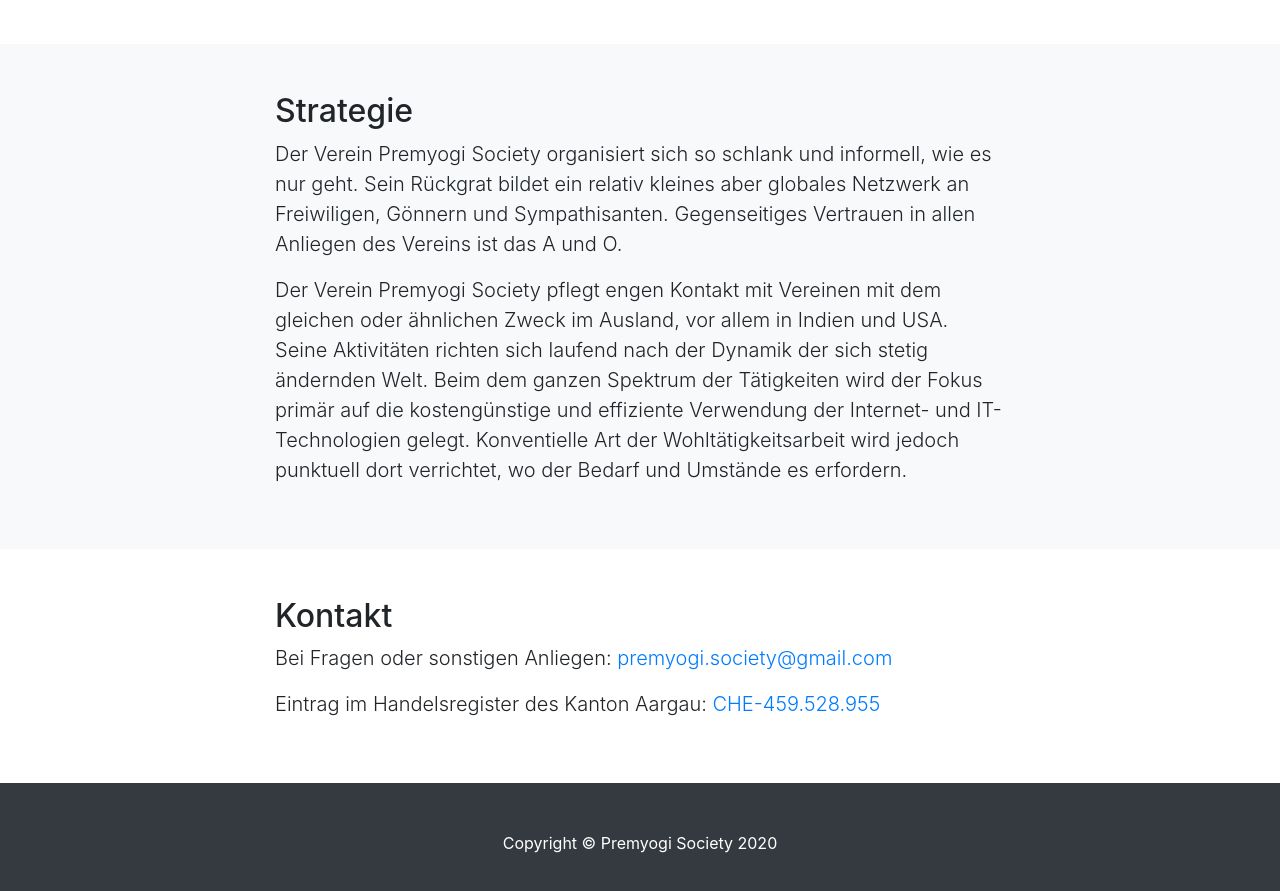
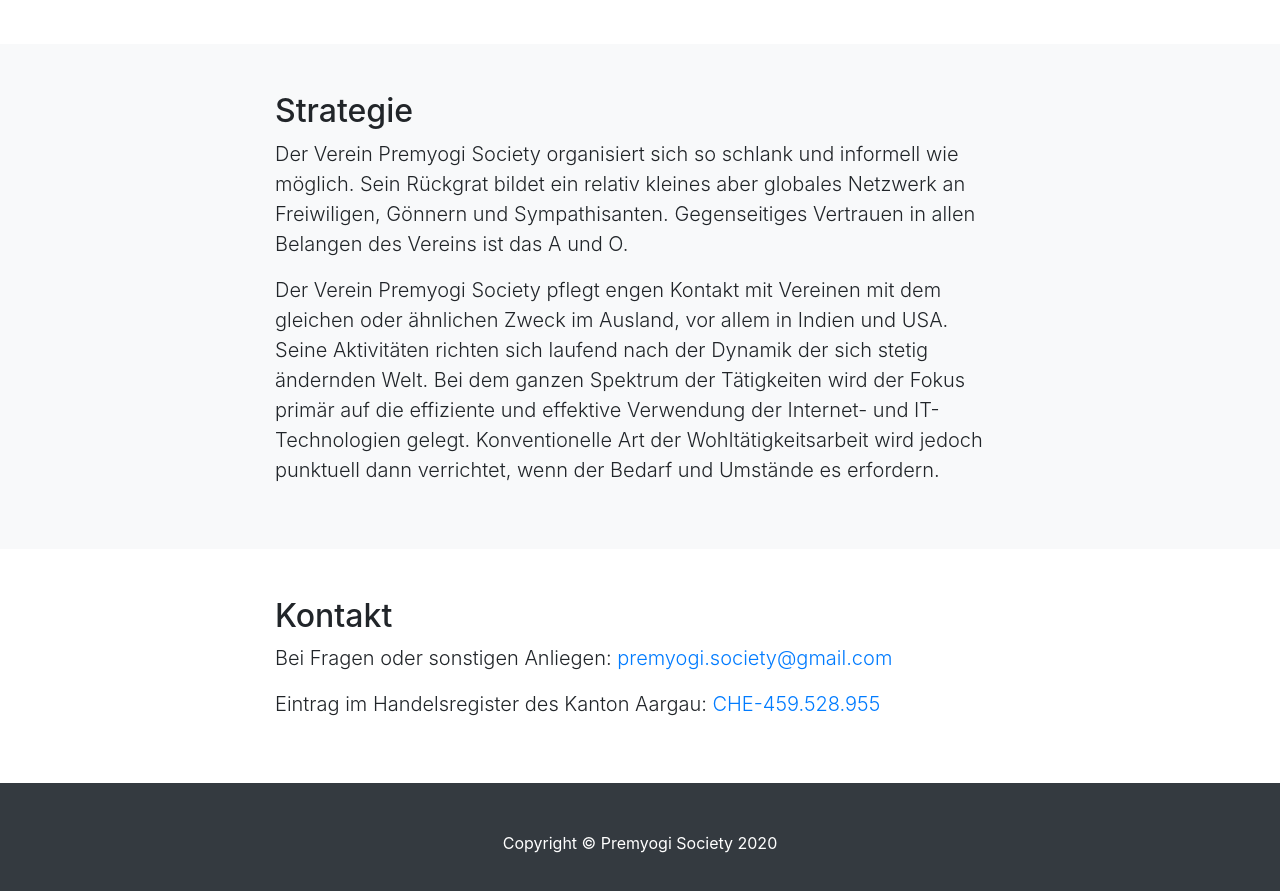
Before and after one commit to Premyogi-Society/premyogi-society.github.io, a website with bundled scripts: page index.html in a window 1280 px wide. Shown: the part 1120-2011 px from the top of the page. Built offline with nearby package versions, Linux system fonts and the light colour scheme.

Commit message:
fix grammar

```diff
--- a/index.html
+++ b/index.html
@@ -72,9 +72,9 @@
       <div class="row">
         <div class="col-lg-8 mx-auto">
           <h2>Strategie</h2>
-          <p class="lead">Der Verein Premyogi Society organisiert sich so schlank und informell, wie es nur geht. Sein Rückgrat bildet ein relativ kleines aber globales Netzwerk an Freiwiligen, Gönnern und Sympathisanten. Gegenseitiges Vertrauen in allen Anliegen des Vereins ist das A und O.
+          <p class="lead">Der Verein Premyogi Society organisiert sich so schlank und informell wie möglich. Sein Rückgrat bildet ein relativ kleines aber globales Netzwerk an Freiwiligen, Gönnern und Sympathisanten. Gegenseitiges Vertrauen in allen Belangen des Vereins ist das A und O.
           </p>
-          <p class="lead">Der Verein Premyogi Society pflegt engen Kontakt mit Vereinen mit dem gleichen oder ähnlichen Zweck im Ausland, vor allem in Indien und USA. Seine Aktivitäten richten sich laufend nach der Dynamik der sich stetig ändernden Welt. Beim dem ganzen Spektrum der Tätigkeiten wird der Fokus primär auf die kostengünstige und effiziente Verwendung der Internet- und IT-Technologien gelegt. Konventielle Art der Wohltätigkeitsarbeit wird jedoch punktuell dort verrichtet, wo der Bedarf und Umstände es erfordern.</p>
+          <p class="lead">Der Verein Premyogi Society pflegt engen Kontakt mit Vereinen mit dem gleichen oder ähnlichen Zweck im Ausland, vor allem in Indien und USA. Seine Aktivitäten richten sich laufend nach der Dynamik der sich stetig ändernden Welt. Bei dem ganzen Spektrum der Tätigkeiten wird der Fokus primär auf die effiziente und effektive Verwendung der Internet- und IT-Technologien gelegt. Konventionelle Art der Wohltätigkeitsarbeit wird jedoch punktuell dann verrichtet, wenn der Bedarf und Umstände es erfordern.</p>
         </div>
       </div>
     </div>
```
